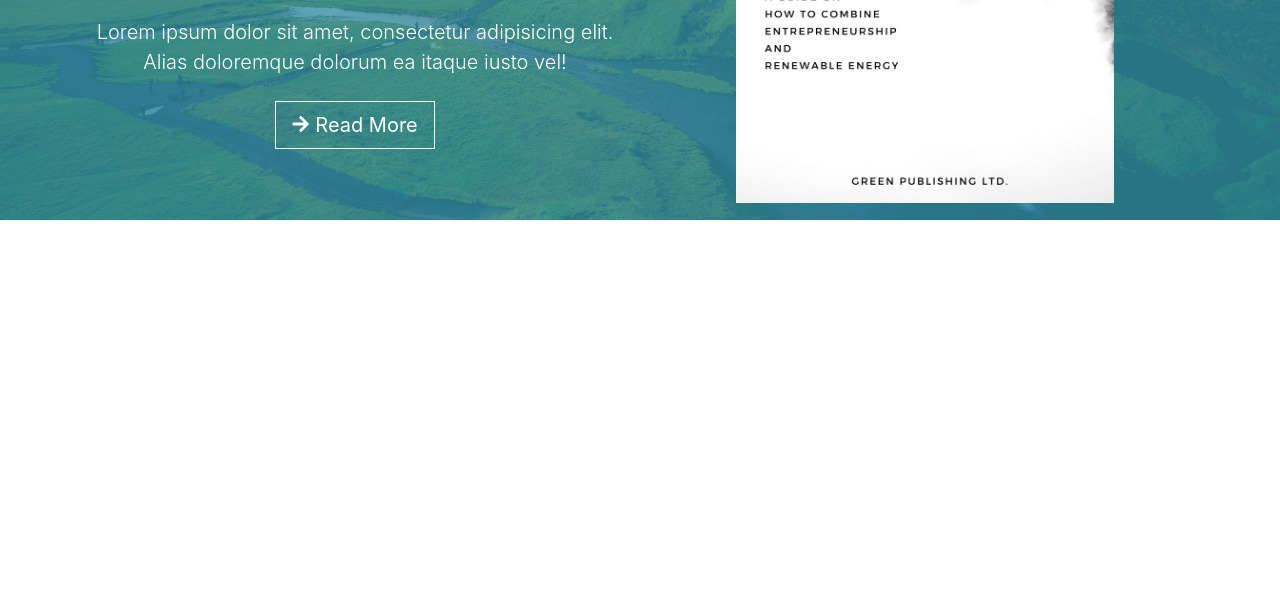
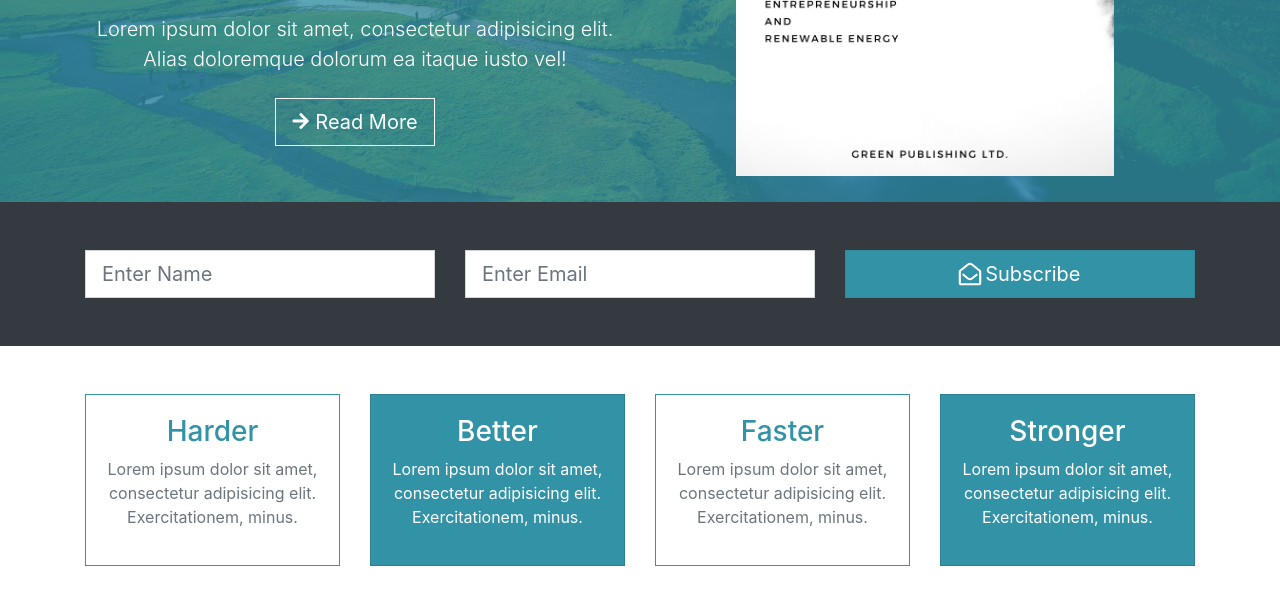
Before and after one commit to FedericoDaverio/product-showcase-template, a website: page index.html in a window 1280 px wide. Shown: the part 485-1099 px from the top of the page. Before the commit the page ends 800 px from the top, so only its background shows below. Drawn offline with nearby package versions, Linux system fonts and the light colour scheme.

Commit message:
add signup section + showcase section

```diff
--- a/index.html
+++ b/index.html
@@ -14,7 +14,7 @@
 </head>
 <body id="home">
 
-<nav class="navbar navbar-expand-md navbar-light fixed-top py-4">
+<nav class="navbar navbar-expand-md navbar-light fixed-top py-3">
   <div class="container">
     <a href="index.html" class="navbar-brand">
       <div class="fa-3x fa-layers align-middle">
@@ -51,9 +51,10 @@
       <div class="row">
         <div class="col-lg-6 text-center">
           <h1 class="display-2 mt-4 pt-4 pb-2">
-            Sustainable Future For Everyone..
+            Sustainable Future For Everyone
           </h1>
-          <p class="lead mt-4">Lorem ipsum dolor sit amet, consectetur adipisicing elit. Alias doloremque
+          <p class="lead mt-4">Lorem ipsum dolor sit amet, consectetur adipisicing elit. Alias
+            doloremque
             dolorum ea itaque iusto vel!</p>
           <a href="#" class="btn btn-outline-light btn-lg text-white mt-2">
             <span class="fas fa-arrow-right" data-fa-transform="shrink-1"></span>
@@ -62,7 +63,69 @@
         </div>
         <div class="col-lg-6">
           <img src="img/book.png" alt="Book cover for Green Startup"
-               class="img-fluid mx-auto mt-5 d-none d-lg-block">
+               class="img-fluid mx-auto mt-4 d-none d-lg-block">
+        </div>
+      </div>
+    </div>
+  </div>
+</section>
+
+<section id="newsletter" class="bg-dark text-white py-5">
+  <div class="container">
+    <div class="row">
+      <div class="col-md-4">
+        <input type="text" class="form-control form-control-lg" placeholder="Enter Name">
+      </div>
+      <div class="col-md-4">
+        <input type="text" class="form-control form-control-lg" placeholder="Enter Email">
+      </div>
+      <div class="col-md-4">
+        <button class="btn btn-primary btn-lg btn-block">
+          <span class="far fa-envelope-open" data-fa-transform="grow-2"></span>
+          Subscribe
+        </button>
+      </div>
+    </div>
+  </div>
+</section>
+
+<section id="boxes" class="py-5">
+  <div class="container">
+    <div class="row">
+      <div class="col-md-3">
+        <div class="card text-center border-primary">
+          <div class="card-body">
+            <h3 class="text-primary">Harder</h3>
+            <p class="text-muted">Lorem ipsum dolor sit amet, consectetur adipisicing elit.
+              Exercitationem, minus.</p>
+          </div>
+        </div>
+      </div>
+      <div class="col-md-3">
+        <div class="card text-center bg-primary text-white">
+          <div class="card-body">
+            <h3>Better</h3>
+            <p>Lorem ipsum dolor sit amet, consectetur adipisicing elit.
+              Exercitationem, minus.</p>
+          </div>
+        </div>
+      </div>
+      <div class="col-md-3">
+        <div class="card text-center border-primary">
+          <div class="card-body">
+            <h3 class="text-primary">Faster</h3>
+            <p class="text-muted">Lorem ipsum dolor sit amet, consectetur adipisicing elit.
+              Exercitationem, minus.</p>
+          </div>
+        </div>
+      </div>
+      <div class="col-md-3">
+        <div class="card text-center bg-primary text-white">
+          <div class="card-body">
+            <h3>Stronger</h3>
+            <p>Lorem ipsum dolor sit amet, consectetur adipisicing elit.
+              Exercitationem, minus.</p>
+          </div>
         </div>
       </div>
     </div>
--- a/src/css/index.scss
+++ b/src/css/index.scss
@@ -2,7 +2,7 @@ $primary: #3292a6;
 $overlay: rgba(50, 146, 166, 0.8);
 
 body {
-  margin-top: 105px;
+  margin-top: 102px;
   -webkit-font-smoothing: antialiased;
 }
 
@@ -10,8 +10,39 @@ body {
   border-radius: unset !important;
 }
 
+.btn-primary {
+  background-color: $primary;
+  border-color: darken($primary, 2%);
+
+  &:hover {
+    background-color: darken($primary, 4%);
+    border-color: darken($primary, 6%);
+  }
+
+  &:active {
+    background-color: darken($primary, 6%) !important;
+    border-color: darken($primary, 8%) !important;
+  }
+}
+
+.card {
+  border-radius: 0;
+}
+
+.text-primary {
+  color: $primary !important;
+}
+
+.border-primary {
+  border-color: $primary !important;
+}
+
+.bg-primary {
+  background-color: $primary !important;
+}
+
 .navbar {
-  box-shadow: 0 1px 1px $primary;
+  box-shadow: 0 1px 0 $primary, 0 1px 1px rgba(0,0,0,0.1);
   background: #fff;
 
   .navbar-brand {
@@ -51,7 +82,7 @@ body {
   background-size: cover;
   background-image: url("../img/hero.jpeg");
   background-position: center;
-  min-height: 600px;
+  min-height: 585px;
 
   .primary-overlay {
     position: absolute;
@@ -72,3 +103,9 @@ body {
     max-width: 70% !important;
   }
 }
+
+#newsletter {
+  .form-control {
+    border-radius: 0;
+  }
+}
```
Also changed, not shown: css/index.css, 1 other file.
